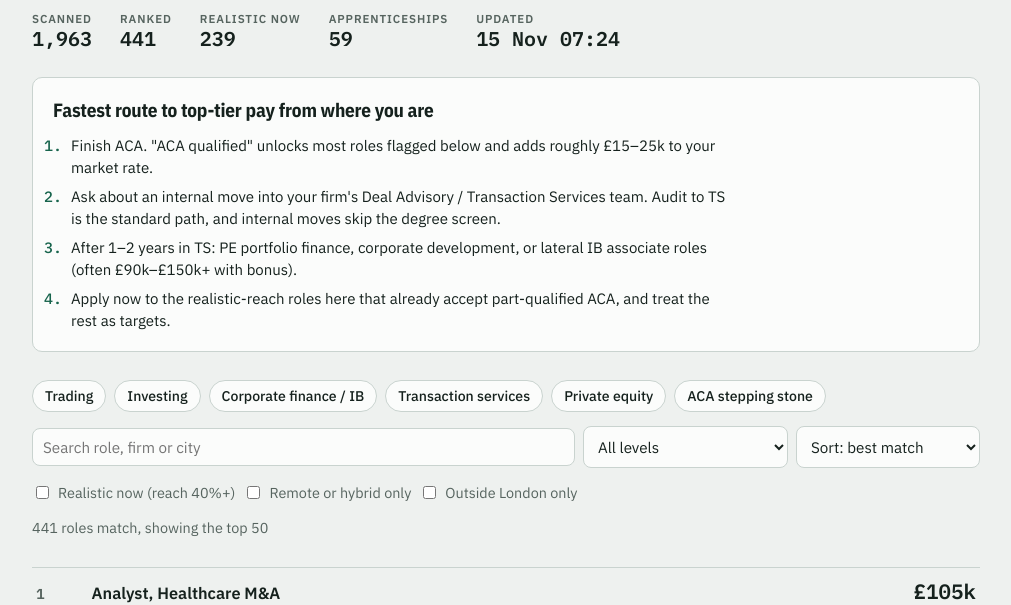
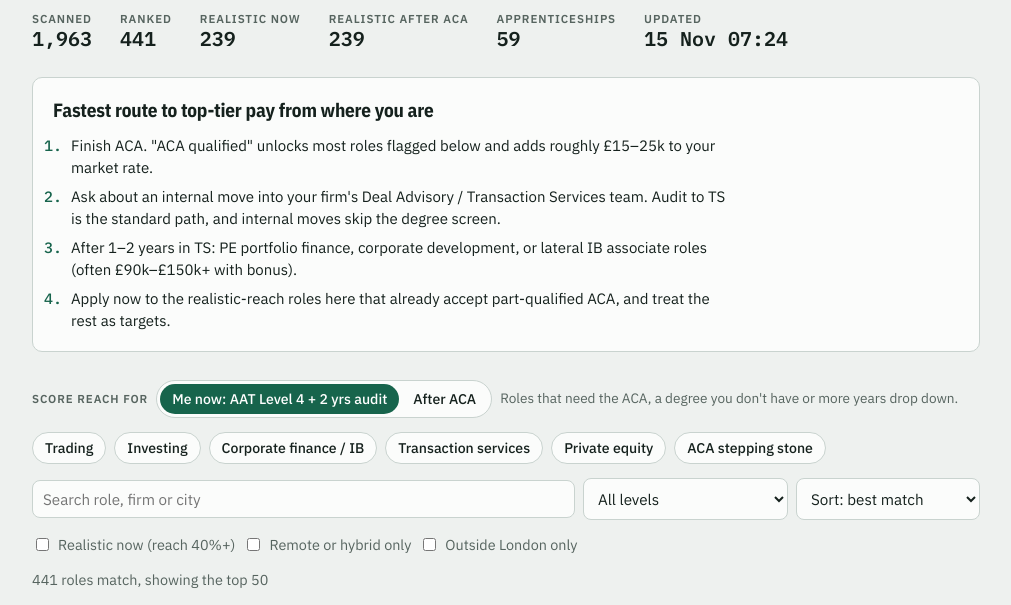
Before and after one commit to jackkelsall4-commits/job-finder, a plain HTML site: page index.html in a window 1280 px wide. Shown: the part 180-785 px from the top of the page, without its empty margins (134-1145 px from the left). Drawn offline with nearby package versions, Linux system fonts and the light colour scheme.

Commit message:
Pay Ladder: toggle reach between now and after ACA

```diff
--- a/index.html
+++ b/index.html
@@ -79,6 +79,10 @@ input[type="search"], select {
   border: 1px solid var(--line); border-radius: 8px; padding: 9px 10px; min-width: 0;
 }
 input[type="search"] { flex: 1 1 220px; }
+.stage { display: inline-flex; border: 1px solid var(--line); border-radius: 999px; padding: 3px; background: var(--surface); gap: 2px; flex-wrap: wrap; }
+.stage button { font: 500 0.88rem/1 var(--body); color: var(--fg); background: none; border: 0; border-radius: 999px; padding: 8px 12px; cursor: pointer; }
+.stage button[aria-pressed="true"] { background: var(--accent); color: var(--on-accent); }
+.stage-note { color: var(--muted); font-size: 0.85rem; }
 .toggle { display: inline-flex; align-items: center; gap: 6px; font-size: 0.9rem; color: var(--muted); cursor: pointer; }
 :focus-visible { outline: 3px solid var(--accent); outline-offset: 2px; }
 
@@ -138,6 +142,14 @@ footer { color: var(--muted); font-size: 0.85rem; display: grid; gap: 6px; max-w
   </section>
 
   <section class="controls" aria-label="Filters">
+    <div class="row">
+      <span class="label">Score reach for</span>
+      <div class="stage" role="group" aria-label="Score reach for">
+        <button type="button" data-stage="now" aria-pressed="true">Me now: AAT Level 4 + 2 yrs audit</button>
+        <button type="button" data-stage="aca" aria-pressed="false">After ACA</button>
+      </div>
+      <span class="stage-note" id="stageNote"></span>
+    </div>
     <div class="row" id="areas" role="group" aria-label="Area"></div>
     <div class="row">
       <input type="search" id="q" placeholder="Search role, firm or city" aria-label="Search">
@@ -156,7 +168,7 @@ footer { color: var(--muted); font-size: 0.85rem; display: grid; gap: 6px; max-w
       </select>
     </div>
     <div class="row">
-      <label class="toggle"><input type="checkbox" id="realistic"> Realistic now (reach 40%+)</label>
+      <label class="toggle"><input type="checkbox" id="realistic"> <span id="realLabel">Realistic now (reach 40%+)</span></label>
       <label class="toggle"><input type="checkbox" id="wfh"> Remote or hybrid only</label>
       <label class="toggle"><input type="checkbox" id="london"> Outside London only</label>
     </div>
@@ -169,7 +181,9 @@ footer { color: var(--muted); font-size: 0.85rem; display: grid; gap: 6px; max-w
   <footer>
     <p><b>Pay</b> is total compensation (base plus typical bonus). <span class="basis advertised">advertised</span> means the advert states a salary;
       <span class="basis estimated">estimated</span> means it is inferred from the employer type and seniority.
-      <b>Reach</b> is a rough chance-style score for you today, not a promise.</p>
+      <b>Reach</b> is a rough chance-style score, not a promise. It reads each advert's requirements (years of experience,
+      degree, qualified accountant, student-only) and compares them with you today (AAT Level 4, about 2 years of audit) or,
+      with <i>After ACA</i> selected, once you are ACA-qualified with about 4 years. Roles whose advert text couldn't be read are marked.</p>
     <p id="sources"></p>
   </footer>
 </main>
@@ -182,7 +196,23 @@ footer { color: var(--muted); font-size: 0.85rem; display: grid; gap: 6px; max-w
   const $ = (id) => document.getElementById(id);
   const esc = (s) => String(s ?? "").replace(/[&<>"']/g, (c) => ({ "&": "&amp;", "<": "&lt;", ">": "&gt;", '"': "&quot;", "'": "&#39;" }[c]));
   const k = (v) => "£" + Math.round(v / 1000).toLocaleString("en-GB") + "k";
-  let data = null, shown = 50, area = "";
+  let data = null, shown = 50, area = "", stage = "now";
+  try { if (localStorage.getItem("payladder-stage") === "aca") stage = "aca"; } catch (e) {}
+  const R = (j) => stage === "aca" && j.reach_aca != null ? j.reach_aca : j.reach;
+  const M = (j) => stage === "aca" && j.match_aca != null ? j.match_aca : j.match;
+  const F = (j) => stage === "aca" && j.flags_aca ? j.flags_aca : j.flags;
+  const NOTE = { now: "Roles that need the ACA, a degree you don't have or more years drop down.",
+                 aca: "Assumes ACA-qualified with about 4 years' experience; post-qualification years still count against you." };
+  function setStage(s) {
+    stage = s;
+    try { localStorage.setItem("payladder-stage", s); } catch (e) {}
+    document.querySelectorAll(".stage button").forEach((b) => b.setAttribute("aria-pressed", String(b.dataset.stage === s)));
+    $("realLabel").textContent = s === "aca" ? "Realistic after ACA (reach 40%+)" : "Realistic now (reach 40%+)";
+    $("stageNote").textContent = NOTE[s];
+    $("sort").options[2].text = s === "aca" ? "Sort: most reachable after ACA" : "Sort: most reachable";
+    shown = 50; render();
+  }
+  document.querySelectorAll(".stage button").forEach((b) => b.addEventListener("click", () => setStage(b.dataset.stage)));
 
   AREAS.forEach((a) => {
     const b = document.createElement("button");
@@ -199,19 +229,19 @@ footer { color: var(--muted); font-size: 0.85rem; display: grid; gap: 6px; max-w
     let rows = data.jobs.filter((j) =>
       (!area || j.tracks.includes(area)) &&
       (!lvl || j.level === lvl) &&
-      (!$("realistic").checked || j.reach >= 0.4) &&
+      (!$("realistic").checked || R(j) >= 0.4) &&
       (!$("wfh").checked || j.workplace_type === "remote" || j.workplace_type === "hybrid") &&
       (!$("london").checked || !/london|canary wharf/i.test(j.location)) &&
       (!q || (j.title + " " + j.company + " " + j.location).toLowerCase().includes(q)));
     const s = $("sort").value;
-    const key = { match: (j) => j.match, comp: (j) => j.comp, reach: (j) => j.reach * 1e6 + j.match, posted: (j) => Date.parse(j.posted) || 0 }[s];
+    const key = { match: M, comp: (j) => j.comp * 10 + R(j), reach: (j) => R(j) * 1e6 + M(j), posted: (j) => Date.parse(j.posted) || 0 }[s];
     return rows.sort((a, b) => key(b) - key(a));
   }
 
   function row(j, i) {
     const tracks = j.tracks.filter((t) => AREAS.includes(t)).map((t) => `<span class="tag track">${esc(t)}</span>`).join("");
     const wfh = WFH[j.workplace_type] ? `<span class="tag">${WFH[j.workplace_type]}</span>` : "";
-    const flags = j.flags.map((f) => `<li class="${/asks for|wants|only|stretch|needs|competitive|usually|above|grade|ucas|level [1-4]/i.test(f) && !/plays to|classic/i.test(f) ? "bad" : ""}">${esc(f)}</li>`).join("");
+    const flags = F(j).map((f) => `<li class="${/asks for|wants|only|stretch|needs|competitive|usually|above|grade|ucas|level [1-4]|not yet|doesn't|not available|already hold/i.test(f) && !/plays to|classic|ticks this|should count|not required/i.test(f) ? "bad" : ""}">${esc(f)}</li>`).join("");
     const closes = j.extra && j.extra.closes ? ` · ${esc(String(j.extra.closes).replace(/^Closes /, "closes "))}` : "";
     return `<li class="job">
       <span class="rank">${i + 1}</span>
@@ -224,7 +254,7 @@ footer { color: var(--muted); font-size: 0.85rem; display: grid; gap: 6px; max-w
       <div class="pay">
         <b>${k(j.comp)}</b>
         <span class="basis ${j.comp_basis}">${j.comp_basis}</span>
-        <span class="reach" title="How reachable for you now">reach ${Math.round(j.reach * 100)}%<span class="bar"><i style="width:${Math.round(j.reach * 100)}%"></i></span></span>
+        <span class="reach" title="${stage === "aca" ? "How reachable once you have the ACA" : "How reachable for you now"}">${stage === "aca" ? "after ACA" : "reach"} ${Math.round(R(j) * 100)}%<span class="bar"><i style="width:${Math.round(R(j) * 100)}%"></i></span></span>
       </div>
     </li>`;
   }
@@ -246,13 +276,14 @@ footer { color: var(--muted); font-size: 0.85rem; display: grid; gap: 6px; max-w
     const when = new Date(d.generated_at);
     const apprent = d.jobs.filter((j) => j.level === "apprentice").length;
     const real = d.jobs.filter((j) => j.reach >= 0.4).length;
+    const realAca = d.jobs.filter((j) => (j.reach_aca ?? j.reach) >= 0.4).length;
     $("stats").innerHTML = [
-      ["Scanned", d.total_seen.toLocaleString("en-GB")], ["Ranked", d.jobs.length], ["Realistic now", real],
+      ["Scanned", d.total_seen.toLocaleString("en-GB")], ["Ranked", d.jobs.length], ["Realistic now", real], ["Realistic after ACA", realAca],
       ["Apprenticeships", apprent], ["Updated", when.toLocaleDateString("en-GB", { day: "numeric", month: "short" }) + " " + when.toLocaleTimeString("en-GB", { hour: "2-digit", minute: "2-digit" })],
     ].map(([a, b]) => `<div><span class="label">${a}</span><b>${b}</b></div>`).join("");
     const off = d.sources.filter((s) => s.ok === null).map((s) => s.source);
     $("sources").textContent = `Sources (${ok.length}): ${ok.map((s) => s.source).join(", ")}.` + (off.length ? ` Not yet switched on (free API key needed): ${off.join(", ")}.` : "");
-    render();
+    setStage(stage);
   }).catch(() => {
     $("count").textContent = "Couldn't load data/jobs.json. Run python3 -m finder.run in the jobs folder, then reload.";
   });
```
